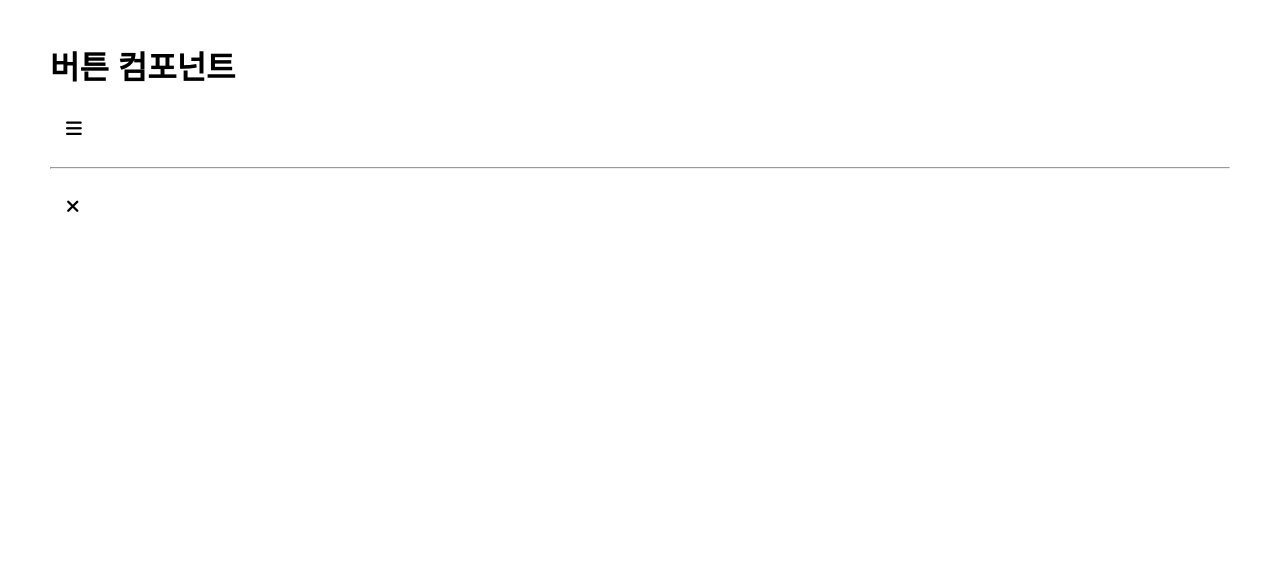
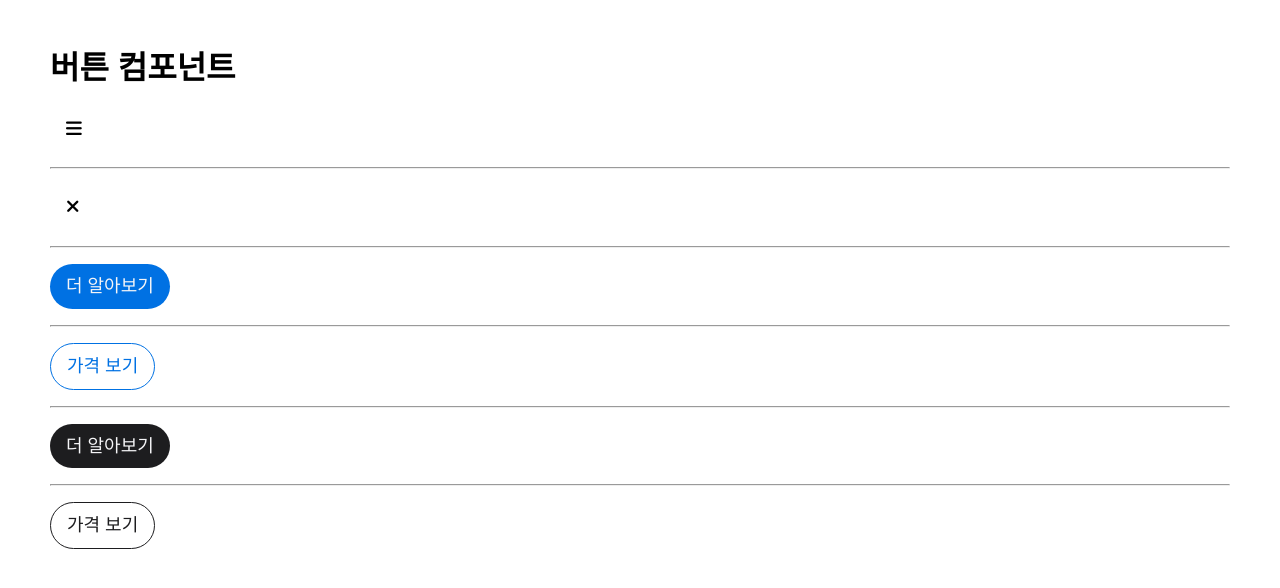
Before and after one commit to kongsh/learn-sass, a website: page src/views/components/buttons.html in a window 1280 px wide. Drawn offline with nearby package versions, Linux system fonts and the light colour scheme; files that its build step writes are made by us from their sources; a web font is replaced by a local one.

Commit message:
버튼 마크업 완성

```diff
--- a/src/views/components/buttons.html
+++ b/src/views/components/buttons.html
@@ -19,5 +19,13 @@
     <button type="button" class="button button--close" aria-label="닫기">
       <span class="fas fa-xmark" aria-hidden="true"></span>
     </button>
+    <hr />
+    <a href="/" class="button button--rounded button--fill">더 알아보기</a>
+    <hr />
+    <a href="/" class="button button--rounded button--outline">가격 보기</a>
+    <hr />
+    <button type="button" class="button button--rounded button--fill black">더 알아보기</button>
+    <hr />
+    <button type="button" class="button button--rounded button--outline black">가격 보기</button>
   </body>
 </html>
```
